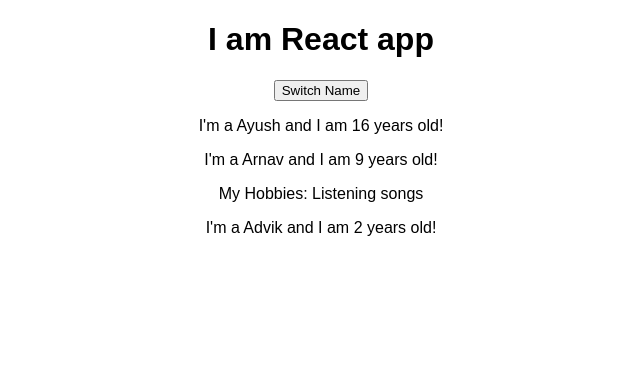
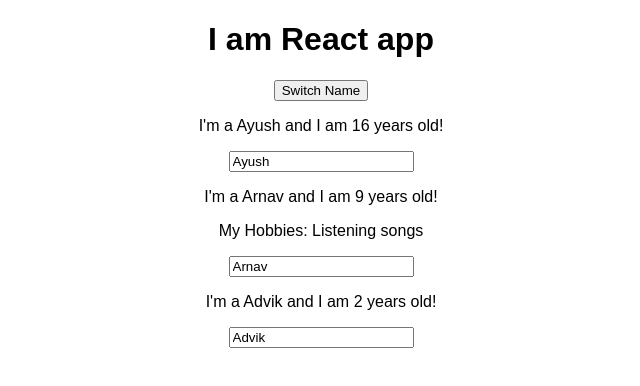
Before and after one commit to snehaltembare/react-complete-guide, a React (Create React App) app: page / in a window 1280 px wide. Shown: the top 386 px of the page, without its empty margins (319-959 px from the left). Built offline with nearby package versions, Linux system fonts and the light colour scheme.

Commit message:
Adding two way binding

```diff
--- a/src/App.js
+++ b/src/App.js
@@ -21,6 +21,15 @@
       ]
     })
   };
+  inputHandler = (event) => {
+    this.setState({
+      persons: [
+        { name: "Ayush", age: 16 },
+        { name: event.target.value, age: 9 },
+        { name: "Advik", age: 3 },
+      ]
+    })
+  };
   render() {
     return (
       <div className="App">
@@ -28,11 +37,13 @@
         <button onClick={() => this.switchNameHandler("Ayush!!!")}>Switch Name</button>
         <Person
           name={this.state.persons[0].name}
-          age={this.state.persons[0].age} />
+          age={this.state.persons[0].age}
+           />
         <Person
           name={this.state.persons[1].name}
           age={this.state.persons[1].age}
-          click={this.switchNameHandler.bind(this, 'Ayush')}>
+          click={this.switchNameHandler.bind(this, 'Ayush')}
+          change={this.inputHandler}>
           My Hobbies: Listening songs
           </Person>
         <Person
--- a/src/Person/Person.js
+++ b/src/Person/Person.js
@@ -5,6 +5,7 @@
         <div>
             <p onClick={props.click}> I'm a {props.name} and I am {props.age} years old!</p>
             <p>{props.children}</p>
+            <input type="text" onChange={props.change} value={props.name}/>
         </div>)
 }
 export default person;
```
